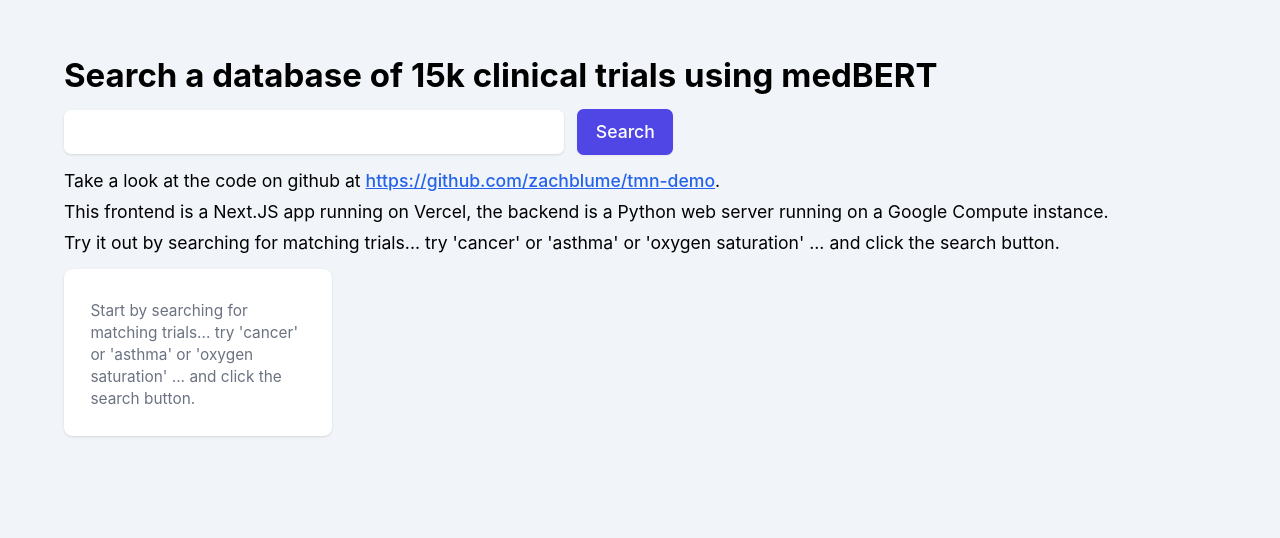
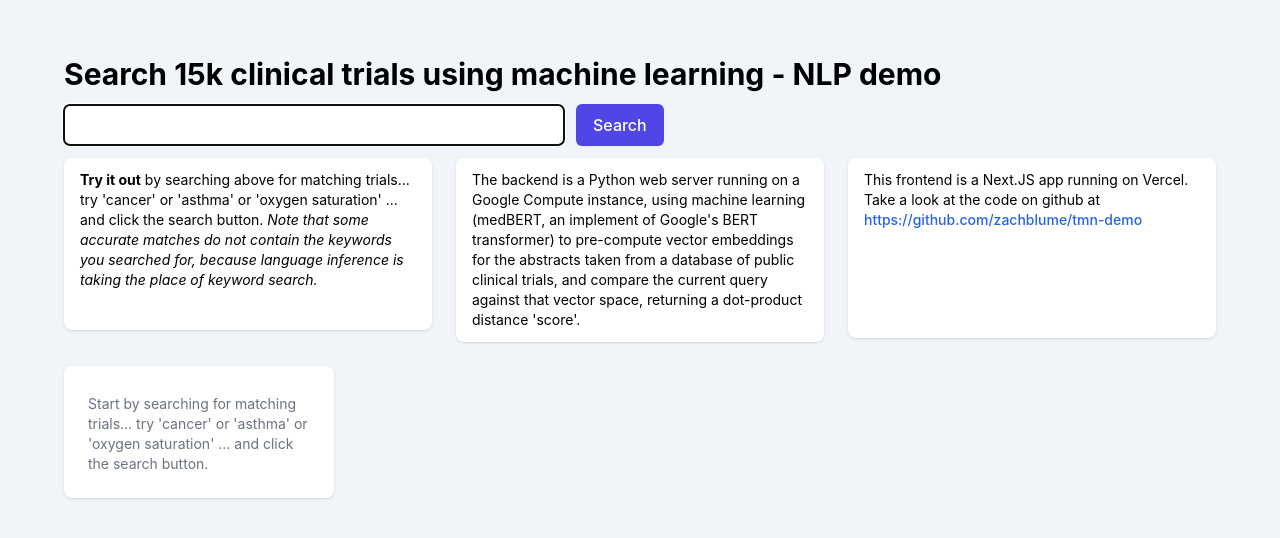
Before and after one commit to zachblume/machine-learning-recommendation-engine-demo, a Next.js app in the folder app/: page / in a window 1280 px wide. Shown: the top 538 px of the page. Built offline with nearby package versions, Linux system fonts and the light colour scheme.

Commit message:
add explanaiton, add autofocus

```diff
--- a/app/pages/index.js
+++ b/app/pages/index.js
@@ -1,4 +1,4 @@
-import { useState, useEffect } from "react";
+import { useState, useEffect, useRef } from "react";
 
 import Highlighter from "react-highlight-words";
 
@@ -38,17 +38,25 @@ export default function Home() {
     }
   }
 
+  const focusme = useRef(null);
+
+  useEffect(() => {
+    if (focusme.current) {
+      focusme.current.focus();
+    }
+  }, []);
+
   return (
     <div>
       <Head>
-        <title>Clinical trial theMedNet demo for interview</title>
+        <title>Using machine learning to search clinical trials</title>
         <meta name="description" content="Generated by create next app" />
         <link rel="icon" href="/favicon.ico" />
       </Head>
 
       <main>
         <h1 className="text-3xl font-bold">
-          Search a database of 15k clinical trials using medBERT
+          Search 15k clinical trials using machine learning - NLP demo
         </h1>
 
         <input
@@ -57,6 +65,7 @@ export default function Home() {
           className=""
           onKeyDown={keypress}
           onChange={search}
+          ref={focusme}
         />
         <input
           type="submit"
@@ -65,25 +74,39 @@ export default function Home() {
           id="submit"
           onKeyDown={keypress}
         />
-        <p className="mb-1">
-          Take a look at the code on github at{" "}
-          <a
-            href="https://github.com/zachblume/tmn-demo"
-            className="font-medium text-blue-600 dark:text-blue-500 underline"
-          >
-            https://github.com/zachblume/tmn-demo
-          </a>
-          .
-        </p>
-        <p className="mb-1">
-          This frontend is a Next.JS app running on Vercel, the backend is a
-          Python web server running on a Google Compute instance.
-        </p>
-        <p className="mb-3">
-          Try it out by searching for matching trials... try &apos;cancer&apos;
-          or &apos;asthma&apos; or &apos;oxygen saturation&apos; ... and click
-          the search button.
-        </p>
+
+        <div className="grid grid-cols-1 gap-6 sm:grid-cols-2 lg:grid-cols-3 text-sm">
+          <div className="mb-3 col-span-1 divide-y divide-gray-200 rounded-lg bg-white shadow p-3 px-4">
+            <b>Try it out</b> by searching above for matching trials... try
+            &apos;cancer&apos; or &apos;asthma&apos; or &apos;oxygen
+            saturation&apos; ... and click the search button.{" "}
+            <i className="border-none">
+              Note that some accurate matches do not contain the keywords you
+              searched for, because language inference is taking the place of
+              keyword search.
+            </i>
+          </div>
+
+          <div className="col-span-1 divide-y divide-gray-200 rounded-lg bg-white shadow  p-3 px-4">
+            The backend is a Python web server running on a Google Compute
+            instance, using machine learning (medBERT, an implement of
+            Google&apos;s BERT transformer) to pre-compute vector embeddings for
+            the abstracts taken from a database of public clinical trials, and
+            compare the current query against that vector space, returning a
+            dot-product distance &apos;score&apos;.
+          </div>
+          <div className="mb-1 col-span-1 divide-y divide-gray-200 rounded-lg bg-white shadow p-3 px-4">
+            This frontend is a Next.JS app running on Vercel. Take a look at the
+            code on github at{" "}
+            <a
+              href="https://github.com/zachblume/tmn-demo"
+              className="font-medium text-blue-600 dark:text-blue-500 "
+            >
+              https://github.com/zachblume/tmn-demo
+            </a>
+          </div>
+        </div>
+        <br />
         <ul
           role="list"
           className="grid grid-cols-1 gap-6 sm:grid-cols-2 lg:grid-cols-4"
--- a/app/styles/globals.css
+++ b/app/styles/globals.css
@@ -3,7 +3,7 @@
 @tailwind utilities;
 
 :root {
-  font-size: 1.1rem;
+  /* font-size: 1.1rem; */
 }
 
 html,
@@ -23,23 +23,6 @@ a {
   box-sizing: border-box;
 }
 
-@media (prefers-color-scheme: dark) {
-  html {
-    color-scheme: dark;
-  }
-  body {
-    color: white;
-    background: black;
-  }
-}
-.card {
-  border: 1px solid gray;
-  margin: 1em;
-  width: 250px;
-  float: left;
-  padding: 0.5em 1em;
-  margin-left: 0;
-}
 br,
 .clear {
   clear: both;
@@ -57,6 +40,7 @@ body {
 #searchFor {
   @apply rounded-md shadow focus:border-indigo-500 focus:ring-indigo-500;
   width: 500px;
+  max-width: 90%;
 }
 #submit {
   @apply m-3 inline-flex items-center rounded-md border border-transparent bg-indigo-600 px-4 py-2 font-medium text-white shadow-sm hover:bg-indigo-700 focus:outline-none focus:ring-2 focus:ring-indigo-500 focus:ring-offset-2 cursor-pointer;
```
